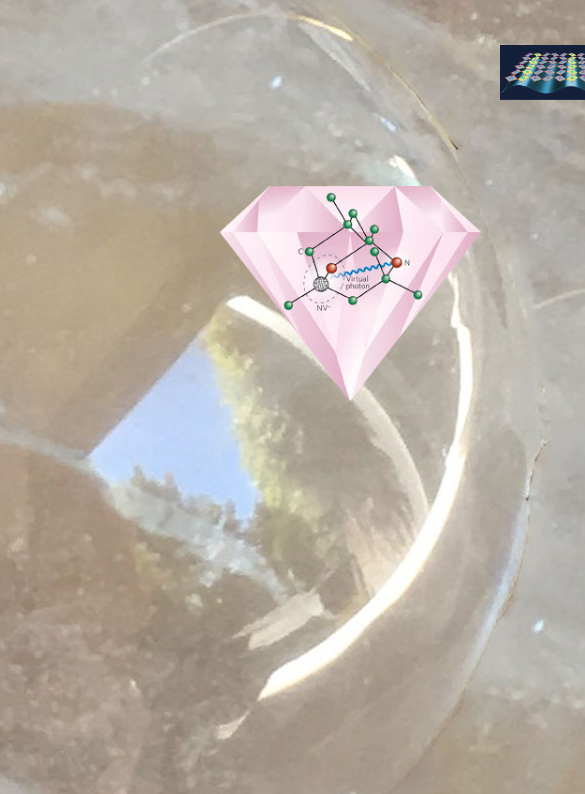
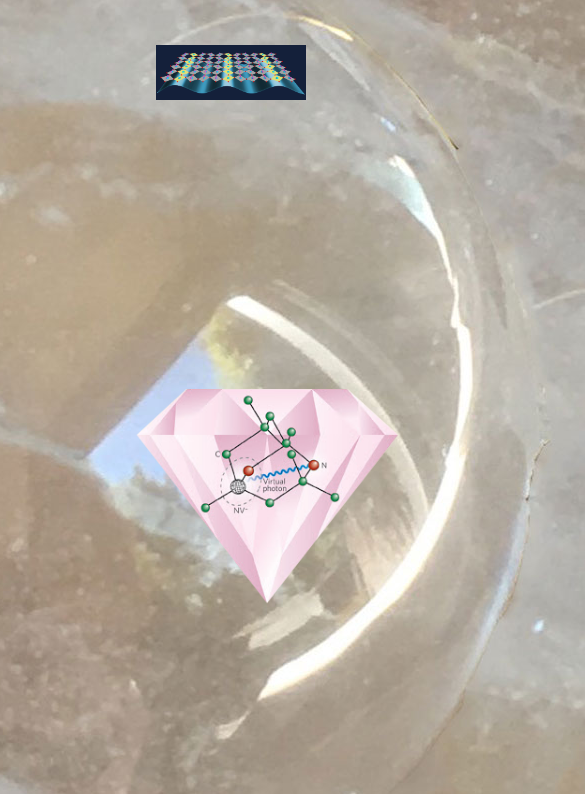
Before and after one commit to oskarradon/atrium, a website: page sensitive_to_bonds_of_sympathy_and_correspondence.html in a window 390 px wide. Shown: the part 55-849 px from the top of the page, 585 px wide, since content can reach past the window. Drawn offline with Linux system fonts and the light colour scheme.

Commit message:
revealers responsive

```diff
--- a/sensitive_to_bonds_of_sympathy_and_correspondence.html
+++ b/sensitive_to_bonds_of_sympathy_and_correspondence.html
@@ -16,17 +16,17 @@
   }
 
   #claw {
-    width: 200vw;
     max-width: 300px;
     min-width: 60px;
-    margin-top: 160px;
-    margin-left: 200px;
+    position: absolute;
+    left: 30vw;
+    bottom: 20vh;
   }
 
   #spiral {
     position: absolute;
     top: 100px;
-    left: 500px;
+    left: 40vw;
     width: 150px;
   }
   #spiral:hover {
```
Also changed, not shown: solar_in_everything_and_devoted_to_the_graces.html (+1 -1 lines), the_machine_of_the_world_so_connected.html (+3 -2 lines), the_right_claw_in_place_of_the_left_the_left_claw_in_place_of_the_right.html (+4 -4 lines).
